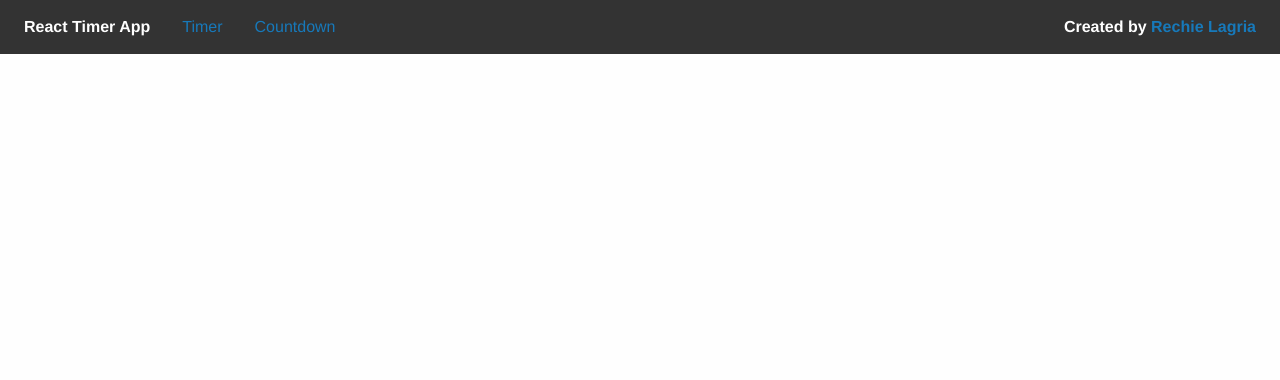
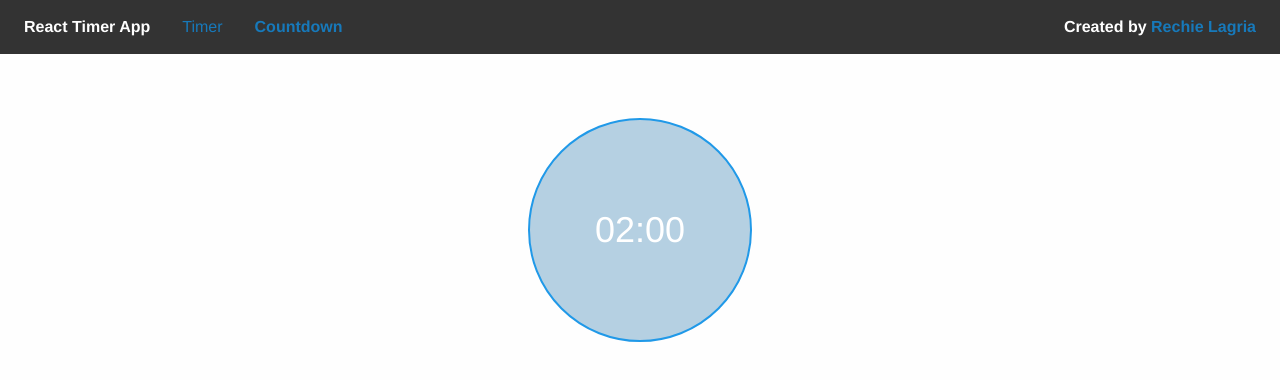
Before and after one commit to foxching/react-timer, a React (Create React App) app: page /countdown in a window 1280 px wide. Shown: the top 380 px of the page. Built offline with nearby package versions, Linux system fonts and the light colour scheme.

Commit message:
create clock component and style
1.add timer routes
2. add countdown routes

```diff
--- /dev/null
+++ b/src/components/Clock.js
@@ -0,0 +1,28 @@
+import React from "react";
+
+const Clock = ({ totalSeconds = 0 }) => {
+  const formatSeconds = totalSeconds => {
+    let seconds = totalSeconds % 60;
+    let minutes = Math.floor(totalSeconds / 60);
+
+    if (seconds < 10) {
+      seconds = "0" + seconds;
+    }
+
+    if (minutes < 10) {
+      minutes = "0" + minutes;
+    }
+
+    return minutes + ":" + seconds;
+  };
+
+  return (
+    <div className="clock">
+      <div className="clock-text">
+        <span>{formatSeconds(totalSeconds)}</span>
+      </div>
+    </div>
+  );
+};
+
+export default Clock;
--- /dev/null
+++ b/src/components/Countdown.js
@@ -0,0 +1,8 @@
+import React from "react";
+import Clock from "./Clock";
+
+const Countdown = () => {
+  return <Clock totalSeconds={120} />;
+};
+
+export default Countdown;
--- a/src/components/Main.js
+++ b/src/components/Main.js
@@ -1,12 +1,11 @@
 import React from "react";
-import Nav from "./Nav";
 
 const Main = props => {
   return (
     <div>
       <div>
         <div>
-          <Nav />
+          <p>Main.jsx Rendered</p>
           {props.children}
         </div>
       </div>
--- a/src/components/Nav.js
+++ b/src/components/Nav.js
@@ -8,12 +8,12 @@ const Nav = () => {
         <ul className="menu">
           <li className="menu-text">React Timer App</li>
           <li>
-            <NavLink to="/" activeClassName="active-link">
+            <NavLink to="/timer" activeClassName="active-link">
               Timer
             </NavLink>
           </li>
           <li>
-            <NavLink to="/" activeClassName="active-link">
+            <NavLink to="/countdown" activeClassName="active-link">
               Countdown
             </NavLink>
           </li>
--- /dev/null
+++ b/src/components/Timer.js
@@ -0,0 +1,7 @@
+import React from "react";
+
+const Timer = () => {
+  return <h1>Timer</h1>;
+};
+
+export default Timer;
--- a/src/containers/App.js
+++ b/src/containers/App.js
@@ -1,13 +1,19 @@
 import React from "react";
 import { BrowserRouter as Router, Switch, Route } from "react-router-dom";
 import Main from "../components/Main";
+import Timer from "../components/Timer";
+import Countdown from "../components/Countdown";
+import Nav from "../components/Nav";
 import "../styles/app.scss";
 
 export default function App() {
   return (
     <Router>
+      <Nav />
       <Switch>
-        <Route path="/" component={Main} />
+        <Route path="/" exact component={Main} />
+        <Route path="/countdown" component={Countdown} />
+        <Route path="/timer" component={Timer} />
       </Switch>
     </Router>
   );
--- a/src/styles/app.scss
+++ b/src/styles/app.scss
@@ -1,2 +1,3 @@
 @import 'base/variables';
 @import 'components/navigation';
+@import 'components/clock';
--- a/src/styles/base/_variables.scss
+++ b/src/styles/base/_variables.scss
@@ -1,8 +1,11 @@
-//Color
+// Colors
+$grey: #333333;
 
-$grey:#333333;
+// Navigation colors
+$nav-background: $grey;
+$nav-text-color: white;
 
-//Nav Colors
-
-$nav-background:$grey;
-$nav-text-color:white;
+// Clock variables
+$clock-text-color: white;
+$clock-bg-color: #B5D0E2;
+$clock-border-color: #2099E8;
--- /dev/null
+++ b/src/styles/components/_clock.scss
@@ -0,0 +1,17 @@
+.clock {
+  align-items: center;
+  background-color: $clock-bg-color;
+  border: 2px solid $clock-border-color;
+  border-radius: 50%;
+  display: flex;
+  height: 14rem;
+  justify-content: center;
+  margin: 4rem auto;
+  width: 14rem;
+}
+
+.clock-text {
+  color: $clock-text-color;
+  font-size: 2.25rem;
+  font-weight: 300;
+}
--- a/src/styles/components/_navigation.scss
+++ b/src/styles/components/_navigation.scss
@@ -1,7 +1,8 @@
 .top-bar, .top-bar ul{
   background-color:$nav-background;
 }
-.top-bar .menu-text{
+.top-bar{
+  .menu-text{
     color:$nav-text-color
   }
 
@@ -9,3 +10,8 @@
     display:inline;
     padding:0;
   }
+
+  .active-link{
+    font-weight: bold
+  }
+}
```
Lines whose indentation alone changed are shown as unchanged.
